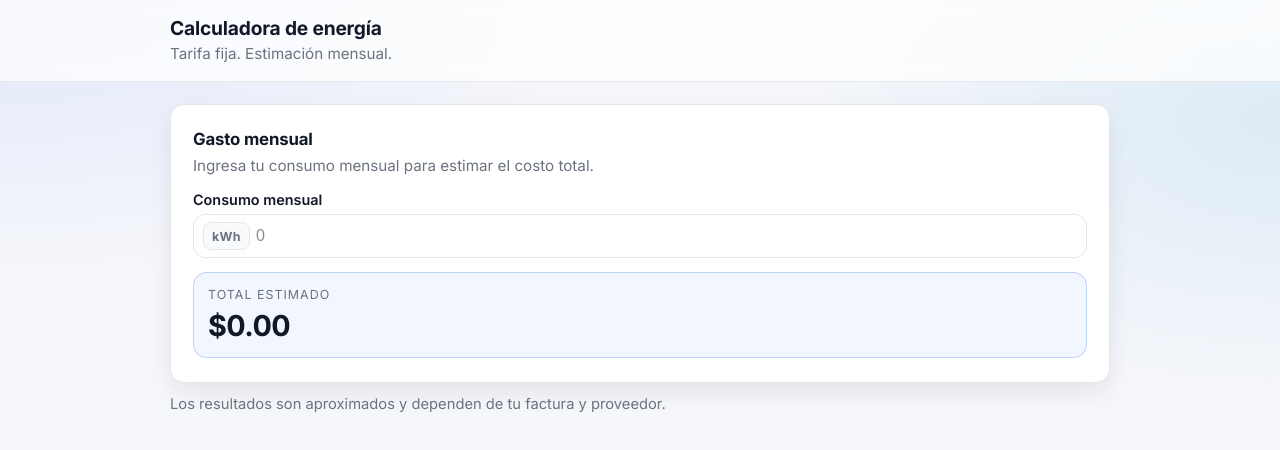
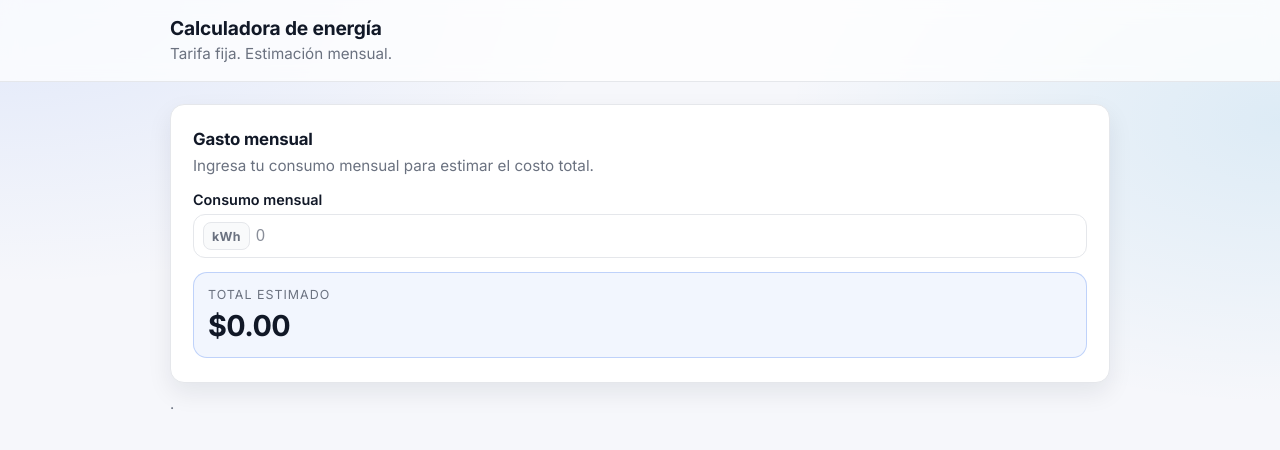
Before and after one commit to Moshua53/Calculadora_costo_energia, a plain HTML site: page app_juan/index.html in a window 1280 px wide. Drawn offline with Linux system fonts and the light colour scheme.

Commit message:
Update footer note in index.html

```diff
--- a/app_juan/index.html
+++ b/app_juan/index.html
@@ -45,7 +45,7 @@
       </section>
     </div>
 
-    <p class="footer-note">Los resultados son aproximados y dependen de tu factura y proveedor.</p>
+    <p class="footer-note">.</p>
   </main>
 
   <script src="script.js"></script>
```
